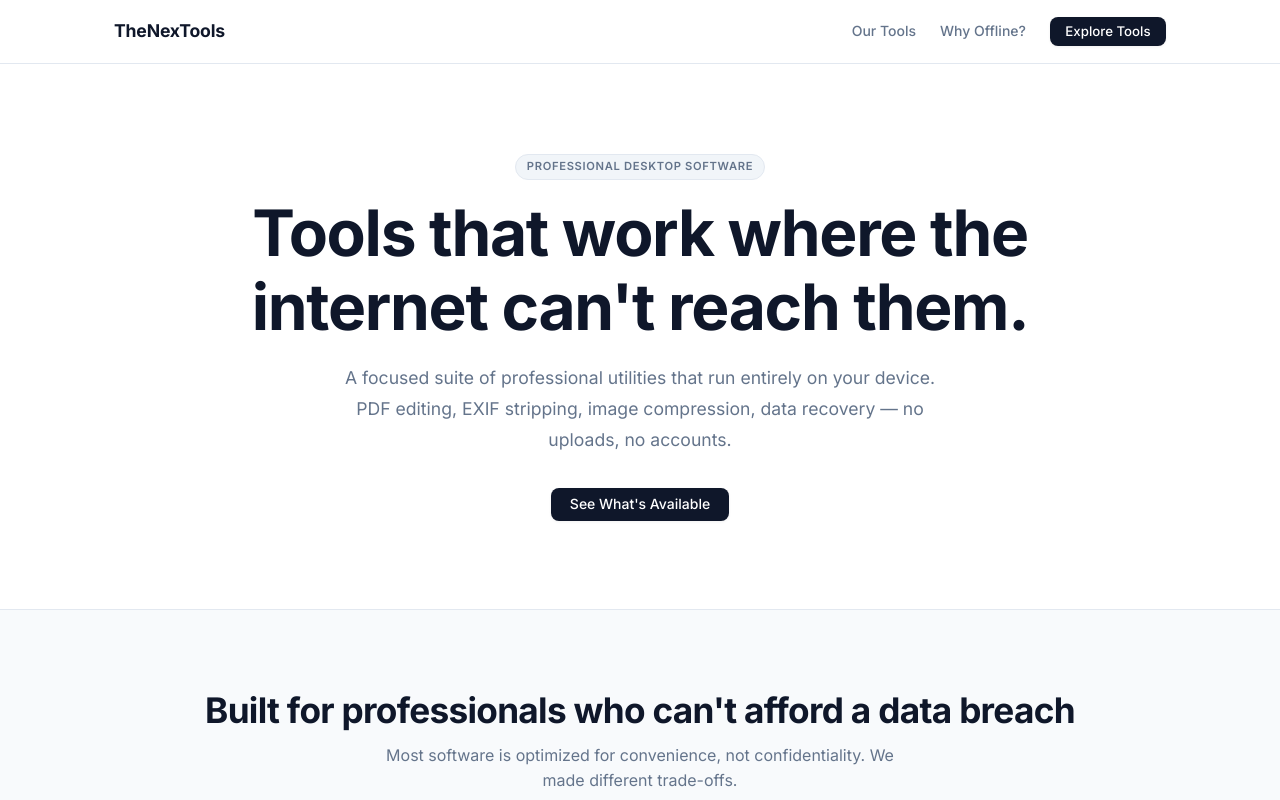
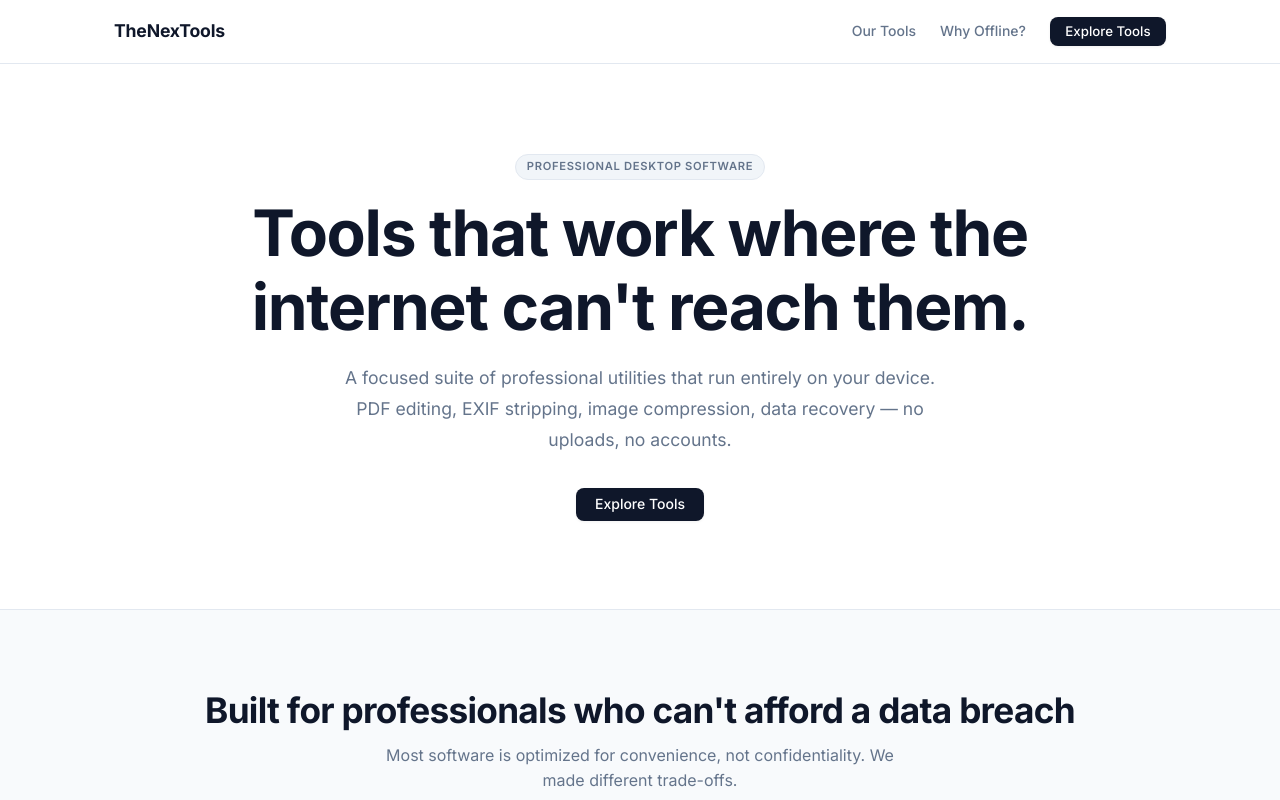
Before and after one commit to vvineet43/phoenix-recovery-monorepo, a Next.js app in the folder apps/website/: page / in a window 1280 px wide. Shown: the top 800 px of the page. Built offline with nearby package versions, Linux system fonts and the light colour scheme.

Commit message:
fix: changed hero CTA text to Explore Tools

```diff
--- a/apps/website/src/app/page.js
+++ b/apps/website/src/app/page.js
@@ -28,7 +28,7 @@ export default function Home() {
           A focused suite of professional utilities that run entirely on your device. PDF editing, EXIF stripping, image compression, data recovery — no uploads, no accounts.
         </p>
         <div className="hero-actions">
-          <a href="#tools" className="btn btn-primary">See What&apos;s Available</a>
+          <a href="#tools" className="btn btn-primary">Explore Tools</a>
         </div>
       </header>
 
```
